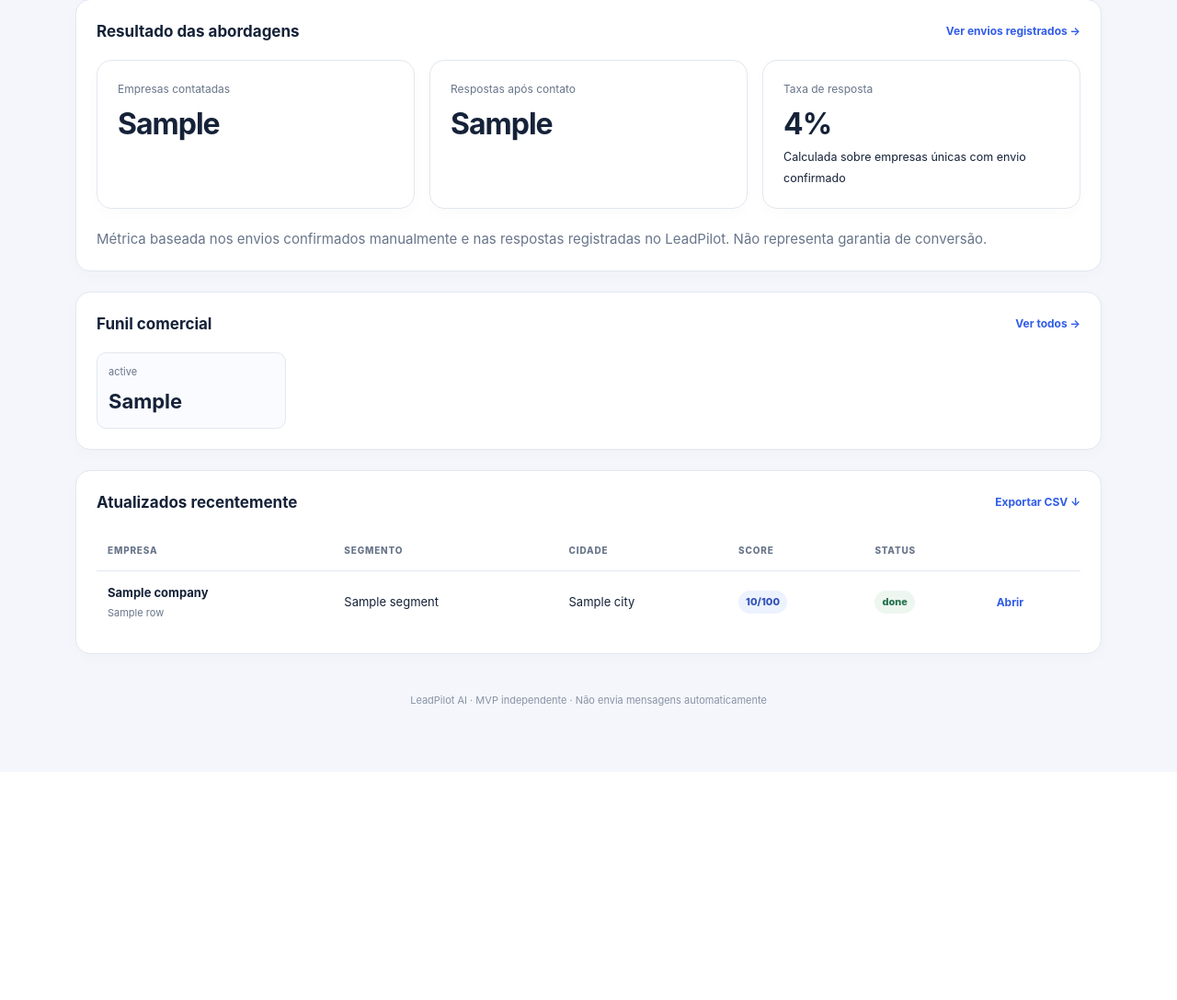
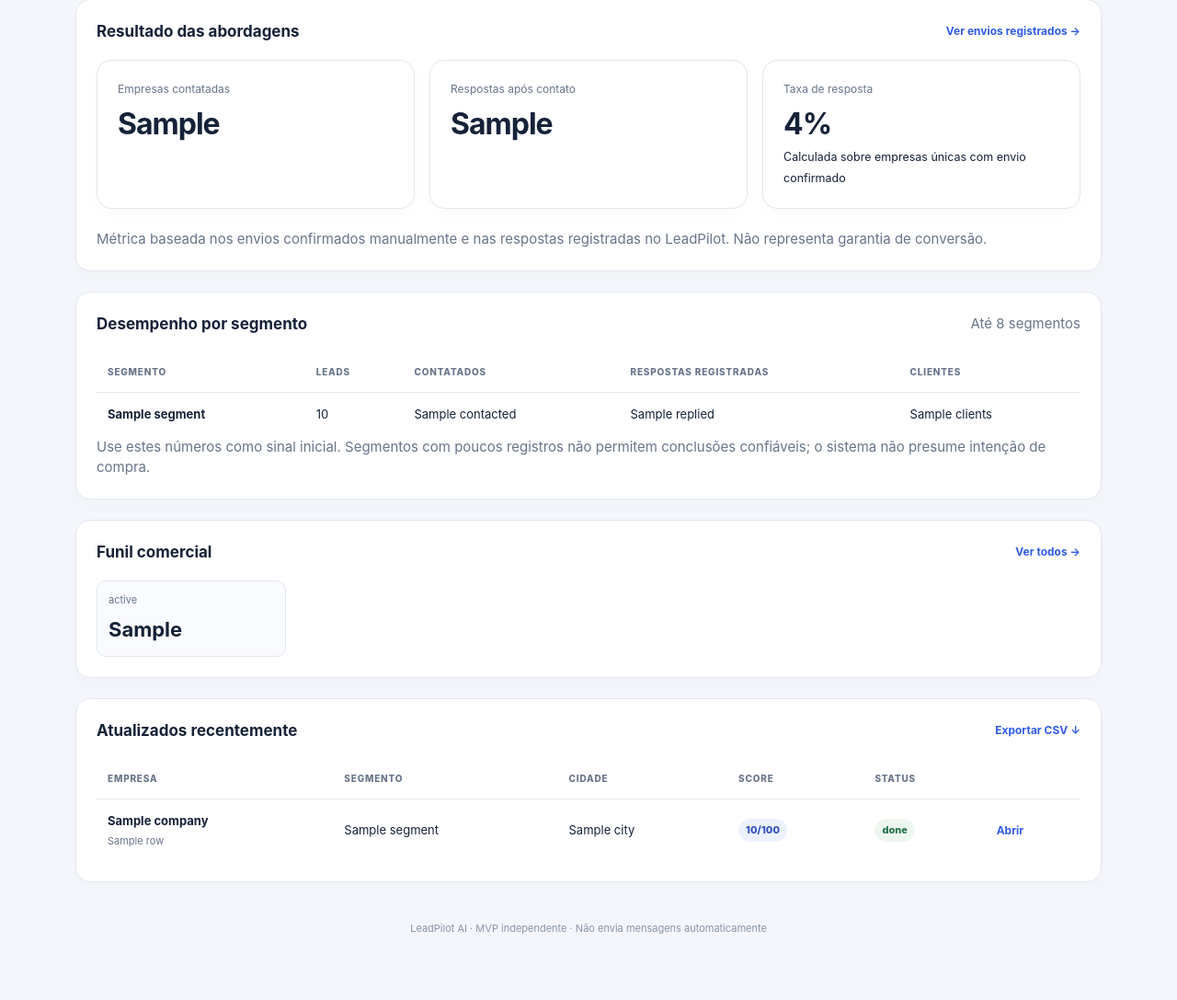
Before and after one commit to gtaocultooficial-sudo/leadpilot-ai, a Flask app: template templates/index.html in a window 1280 px wide. Shown: the part 914-2001 px from the top of the page at 92% size. Before the commit the page ends 1682 px from the top, so only its background shows below. Run offline with Flask 3, Linux system fonts and the light colour scheme; the template is opened without the code that fills it: most values are stand-ins (such as "Sample title", 1, 10 or a date in 2020); parts of the project's set-up code (start-up, migrations or seed data) failed here and were passed over; some libraries are stand-ins or nearby versions.

Commit message:
Show segment performance on dashboard

```diff
--- a/templates/index.html
+++ b/templates/index.html
@@ -4,6 +4,7 @@
 <section class="stats"><div class="stat"><span>Total de leads</span><strong>{{ total }}</strong></div><div class="stat"><span>Em andamento</span><strong>{{ active }}</strong></div><div class="stat"><span>Clientes</span><strong>{{ clients }}</strong></div></section>
 <section class="panel"><div class="section-head"><h2>Prioridades de acompanhamento</h2><a href="{{ url_for('outreach_queue', status='followup') }}">Abrir retornos →</a></div><div class="stats"><a class="stat" href="{{ url_for('outreach_queue', status='followup', bucket='overdue') }}"><span>Retornos atrasados</span><strong>{{ overdue_followups }}</strong><small>Precisam de atenção</small></a><a class="stat" href="{{ url_for('outreach_queue', status='followup', bucket='today') }}"><span>Retornos de hoje</span><strong>{{ today_followups }}</strong><small>Agendados para {{ today_local }}</small></a><a class="stat" href="{{ url_for('outreach_queue', status='followup', bucket='upcoming') }}"><span>Próximos retornos</span><strong>{{ upcoming_followups }}</strong><small>Datas futuras</small></a><a class="stat" href="{{ url_for('leads', status='Respondeu') }}"><span>Leads que responderam</span><strong>{{ replied_leads }}</strong><small>Ver respostas registradas</small></a></div></section>
 <section class="panel"><div class="section-head"><h2>Resultado das abordagens</h2><a href="{{ url_for('outreach_queue', status='sent') }}">Ver envios registrados →</a></div><div class="stats"><div class="stat"><span>Empresas contatadas</span><strong>{{ contacted_leads }}</strong></div><div class="stat"><span>Respostas após contato</span><strong>{{ replied_after_contact }}</strong></div><div class="stat"><span>Taxa de resposta</span><strong>{{ response_rate }}%</strong><small>Calculada sobre empresas únicas com envio confirmado</small></div></div><p class="muted">Métrica baseada nos envios confirmados manualmente e nas respostas registradas no LeadPilot. Não representa garantia de conversão.</p></section>
+<section class="panel"><div class="section-head"><h2>Desempenho por segmento</h2><span class="muted">Até 8 segmentos</span></div>{% if segment_performance %}<div class="table-wrap"><table><thead><tr><th>Segmento</th><th>Leads</th><th>Contatados</th><th>Respostas registradas</th><th>Clientes</th></tr></thead><tbody>{% for s in segment_performance %}<tr><td><strong>{{ s.segment }}</strong></td><td>{{ s.total }}</td><td>{{ s.contacted }}</td><td>{{ s.replied }}</td><td>{{ s.clients }}</td></tr>{% endfor %}</tbody></table></div><p class="muted">Use estes números como sinal inicial. Segmentos com poucos registros não permitem conclusões confiáveis; o sistema não presume intenção de compra.</p>{% else %}<p class="muted">Cadastre leads com segmento para começar a comparar os resultados.</p>{% endif %}</section>
 <section class="panel"><div class="section-head"><h2>Funil comercial</h2><a href="{{ url_for('leads') }}">Ver todos →</a></div><div class="funnel">{% for s in statuses %}<div class="funnel-item"><span>{{ s }}</span><b>{{ by_status[s] }}</b></div>{% endfor %}</div></section>
 <section class="panel"><div class="section-head"><h2>Atualizados recentemente</h2><a href="{{ url_for('export_csv') }}">Exportar CSV ↓</a></div>
 {% if rows %}<div class="table-wrap"><table><thead><tr><th>Empresa</th><th>Segmento</th><th>Cidade</th><th>Score</th><th>Status</th><th></th></tr></thead><tbody>{% for l in rows %}<tr><td><strong>{{ l.company }}</strong><small>{{ l.contact_name or 'Sem contato identificado' }}</small></td><td>{{ l.segment or '—' }}</td><td>{{ l.city or '—' }}</td><td><span class="score">{{ l.score }}/100</span></td><td><span class="status">{{ l.status }}</span></td><td><a href="{{ url_for('edit_lead', lead_id=l.id) }}">Abrir</a></td></tr>{% endfor %}</tbody></table></div>{% else %}<div class="empty"><div class="empty-icon">◎</div><h3>Seu funil começa aqui</h3><p>Cadastre um lead ou importe uma lista CSV para começar a organizar suas oportunidades.</p><a class="button" href="{{ url_for('import_csv') }}">Importar leads</a></div>{% endif %}
```
